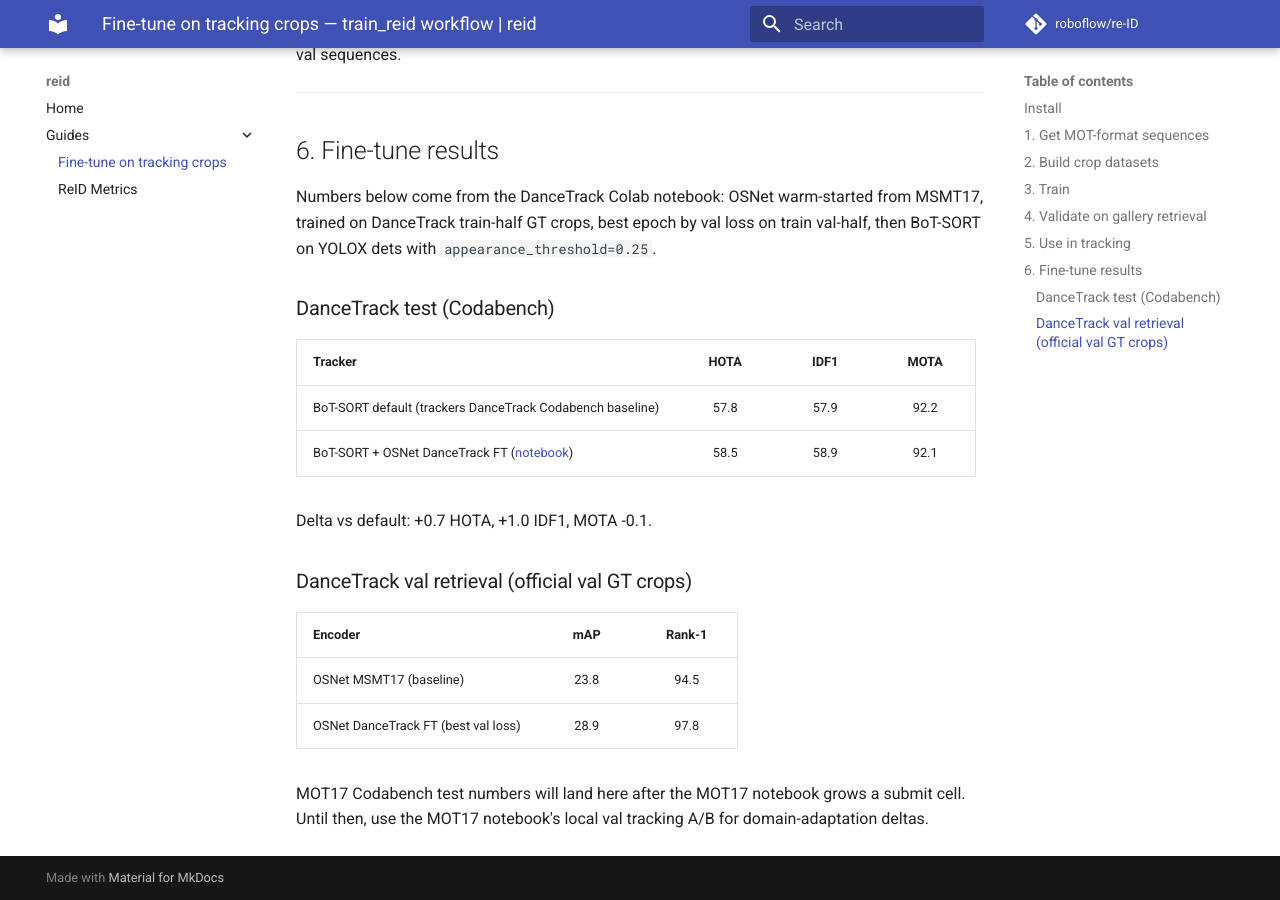
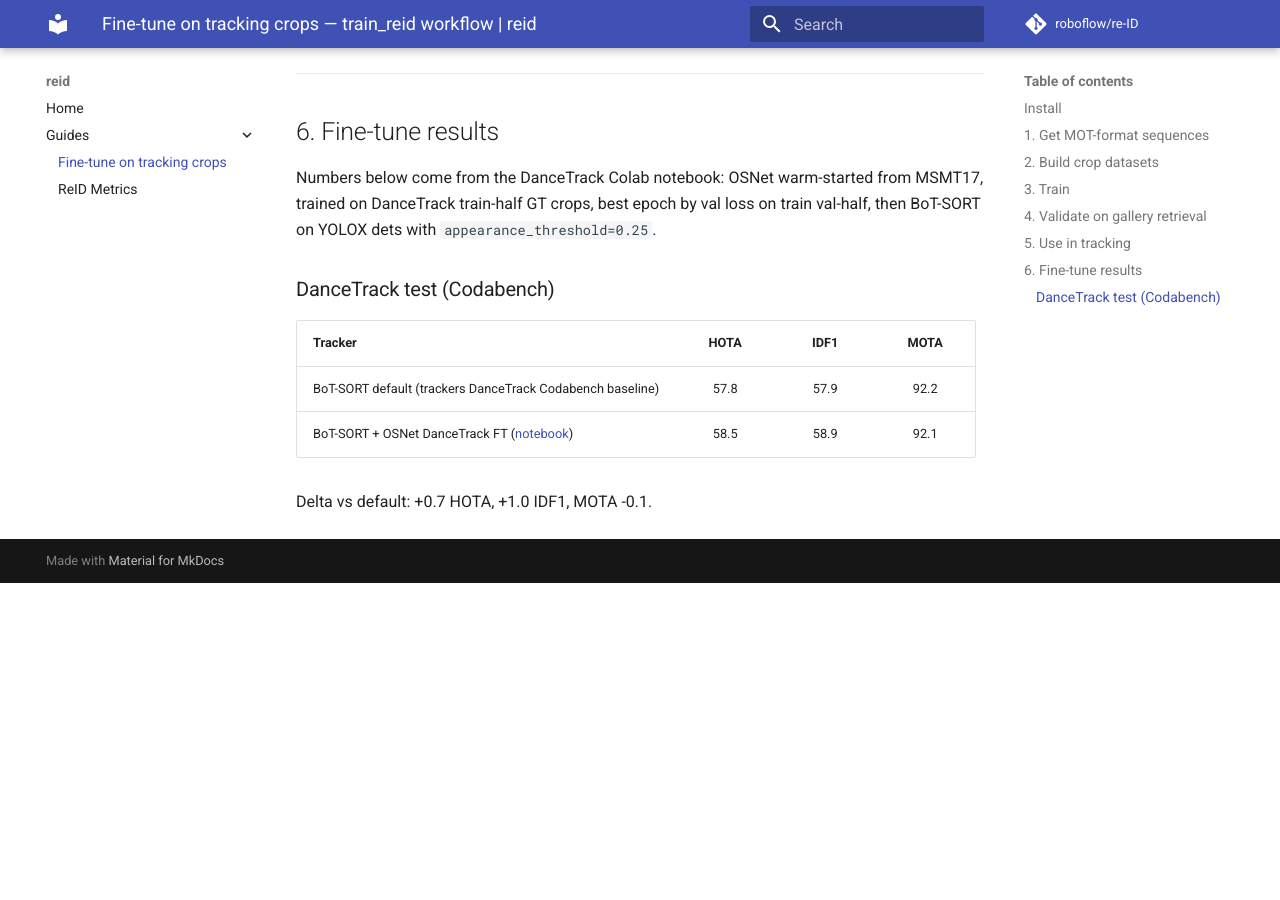
Before and after one commit to roboflow/re-ID, an MkDocs documentation site: the page built from docs/learn/train.md, in a window 1280 px wide and 900 px high, scrolled down 4585 px. Built offline with MkDocs 1.6.1 and Material for MkDocs 9.7.7, drawn with Linux system fonts in a browser that asks for light colours; comment, search, counter and statistics services are not loaded; after the commit the page ends 5168 px from its top, so only the background shows below that; some of the changed text lies outside the part shown.

Commit message:
Simplify train docs retrieval print and keep only DanceTrack Codabench table.
Co-authored-by: Cursor <cursoragent@cursor.com>

````diff
--- a/docs/learn/train.md
+++ b/docs/learn/train.md
@@ -168,8 +168,7 @@ baseline = ReIDModel.from_pretrained()
 finetuned = ReIDModel.from_pretrained("/path/to/checkpoint")
 
 for label, model in [("baseline", baseline), ("finetuned", finetuned)]:
-    m = ReIDEvaluator(model).evaluate(query, gallery).metrics
-    print(label, f"mAP={m.mean_average_precision:.1f}% Rank-1={m.rank1:.1f}%")
+    print(label, ReIDEvaluator(model).evaluate(query, gallery).metrics)
 ```
 
 On the MOT17 notebook protocol (train on `mot17/train` crops, retrieve on `mot17/val` crops), scenes and IDs can overlap across time. Treat mAP / Rank-1 as a temporal diagnostic, not an open-set ReID score like Market-1501. For identity-disjoint holdout, partition with `build_identity_crop_holdout_split` before training. Metric definitions: [ReID Metrics](metrics.md).
@@ -208,12 +207,3 @@ Numbers below come from the DanceTrack Colab notebook: OSNet warm-started from M
 | BoT-SORT + OSNet DanceTrack FT ([notebook](../../notebooks/train_reid_dancetrack.ipynb)) | 58.5 | 58.9 | 92.1 |
 
 Delta vs default: +0.7 HOTA, +1.0 IDF1, MOTA -0.1.
-
-### DanceTrack val retrieval (official val GT crops)
-
-| Encoder | mAP | Rank-1 |
-| :------ | :-: | :----: |
-| OSNet MSMT17 (baseline) | 23.8 | 94.5 |
-| OSNet DanceTrack FT (best val loss) | 28.9 | 97.8 |
-
-MOT17 Codabench test numbers will land here after the MOT17 notebook grows a submit cell. Until then, use the MOT17 notebook's local val tracking A/B for domain-adaptation deltas.
````
